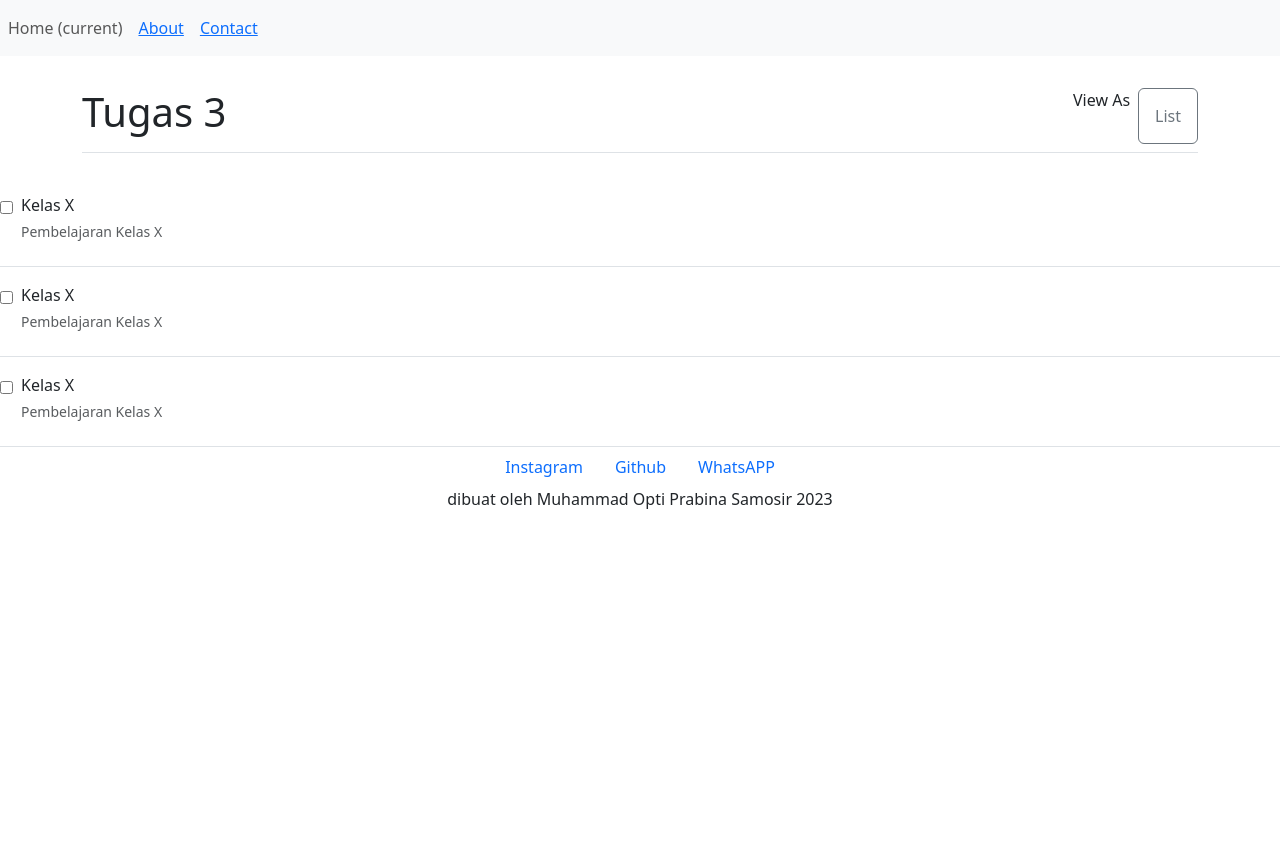
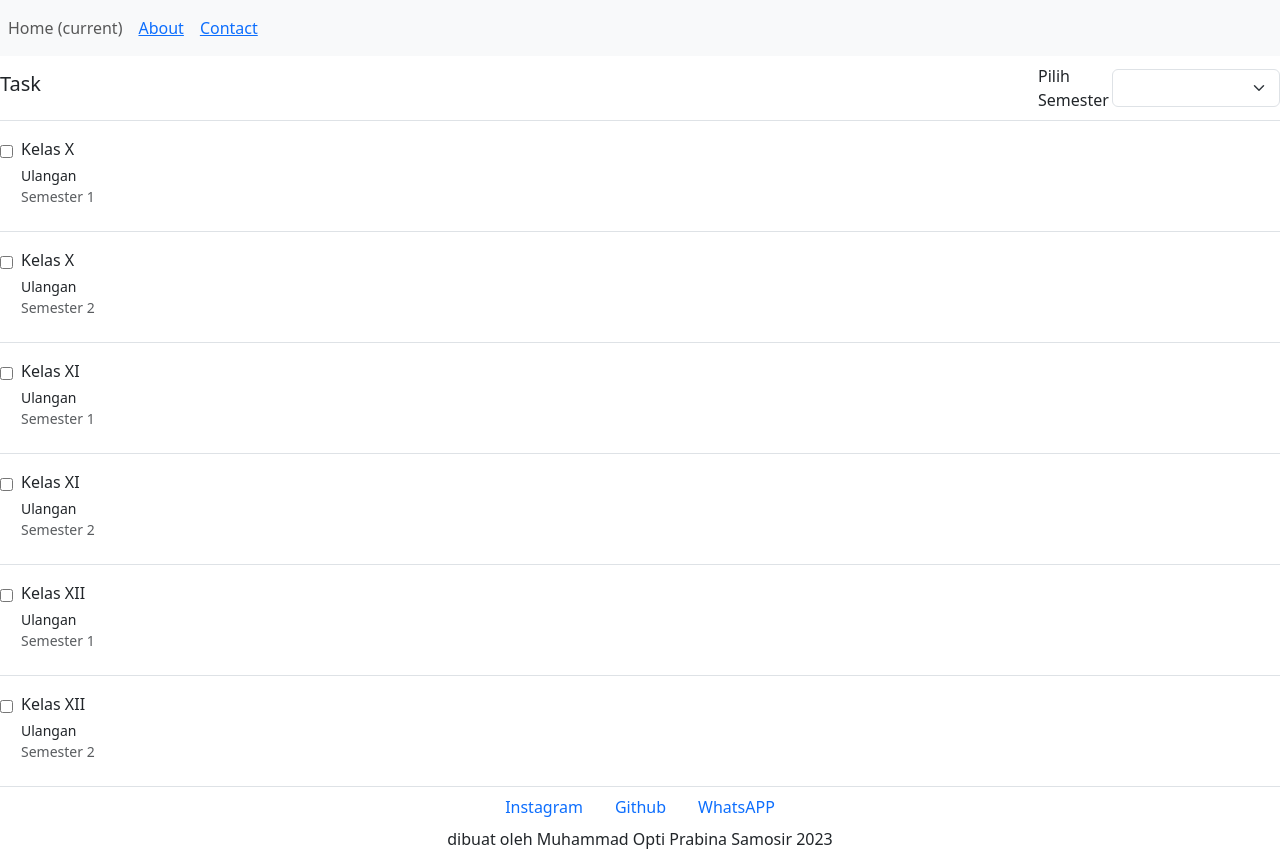
Before and after one commit to optisamosir/sekolahbeta, a Nuxt app: page / in a window 1280 px wide. Before the commit the page ends 800 px from the top, so only its background shows below. Built offline with nearby package versions, Linux system fonts and the light colour scheme.

Commit message:
pesan commit

```diff
--- /dev/null
+++ b/components/Card/CardItem.vue
@@ -0,0 +1,54 @@
+<template>
+    <div
+    :class="[
+    'item-task d-flex align-items-start border-bottom pt-3 pb-4',
+    isGrid ? 'col-12 col-md-6 col-lg-4' : 'col-12'
+    ]"
+    >
+    <input
+    id="task"
+    v-model="LocalTask.isDone"
+    type="checkbox"
+    name="status"
+    class="me-2 mt-2"
+    :checked="task.isDone"
+    >
+    <div
+    :class="[
+    'd-flex flex-column',
+    task.isDone ? 'text-decoration-line-through fst-italic' : ''
+    ]"
+    >
+    <div class="title-task mb-1">
+    {{ task.title }}
+    </div>
+    <div class="description-task small">
+    {{ task.description }}
+    </div>
+    <div class="description-task small text-muted">
+    {{ task.category }}
+    </div>
+    </div>
+    </div>
+    </template>
+    <script>
+    export default {
+    props: {
+    task: Object,
+    default(){
+        return{}
+    }
+    },
+    computed: {
+        LocalTask:{
+            get(){
+                return this.task
+            },
+            set(newValue){
+                this.$emit('update:task', newValue)
+            }
+        }
+    }
+
+    }
+    </script>
--- a/pages/index.vue
+++ b/pages/index.vue
@@ -1,131 +1,90 @@
 <template>
 <section>
-  <div class ="py-4">
-    <div class="container">
-      <div class="title border-bottom d-flex align-item-center justify-content-between py-2">
-        <h1>Tugas 3</h1>
-        <div class="d-flex align-item-center">
-          <span class="me-2">View As</span>
-          <button
-          class="btn btn-outline-secondary py-1 px-3"
-          @click="isGrid=!isGrid">
-          {{ isGrid?'Grid':'List' }}
-          </button>
-        </div>
-      </div>
-    </div>
+  <div class="title border-bottom d-flex align-items-center py-2">
+    <h5>Task</h5>
+    <div class="d-flex align-items-center ms-auto">
+      Pilih Semester
+      <div class="d-flex align-items-center justify-content-end w-100">
+        <select class="form-select" v-model="selectedCategory" placeholder="Pilih Semester">
+
+          <option value="1">Semester 1</option>
+          <option value="2">Semester 2</option>
+        </select>    </div>
   </div>
-  <div class="list-task row">
-    <div
-    :class="[
-    'item-task d-flex align-items-start border-bottom pt-3 pb-4',
-    isGrid? 'col-12 col-md-6 col-lg-4' :'col-12']">
-<!-- // v-model berfungsi untuk mengikat variabel yang dideklarasikan dan secara
-otomatis akan memperbaharui elemen berdasarkan tipe input -->
-<input
-id="task"
-type="checkbox"
-name="status"
-class="me-2 mt-2"
-:checked="tasks[0].isDone"
-v-model="tasks[0].isDone"
->
-<div
-:class="['d-flex flex-column', tasks[0].isDone ?
-'text-decoration-line-through fst-italic' : '']">
-<div class="title-task mb-1">
-{{ tasks[0].title }}
 </div>
-<div class="description-task small text-muted">
-{{ tasks[0].description }}
-</div>
-</div>
-</div>
-
-<div
-    :class="[
-    'item-task d-flex align-items-start border-bottom pt-3 pb-4',
-    isGrid? 'col-12 col-md-6 col-lg-4' :'col-12']">
-<!-- // v-model berfungsi untuk mengikat variabel yang dideklarasikan dan secara
-otomatis akan memperbaharui elemen berdasarkan tipe input -->
-<input
-id="task"
-type="checkbox"
-name="status"
-class="me-2 mt-2"
-:checked="tasks[1].isDone"
-v-model="tasks[1].isDone"
->
-<div
-:class="['d-flex flex-column', tasks[1].isDone ?
-'text-decoration-line-through fst-italic' : '']">
-<div class="title-task mb-1">
-{{ tasks[0].title }}
-</div>
-<div class="description-task small text-muted">
-{{ tasks[0].description }}
-</div>
-</div>
-</div>
-
-<div
-    :class="[
-    'item-task d-flex align-items-start border-bottom pt-3 pb-4',
-    isGrid? 'col-12 col-md-6 col-lg-4' :'col-12']">
-<!-- // v-model berfungsi untuk mengikat variabel yang dideklarasikan dan secara
-otomatis akan memperbaharui elemen berdasarkan tipe input -->
-<input
-id="task"
-type="checkbox"
-name="status"
-class="me-2 mt-2"
-:checked="tasks[2].isDone"
-v-model="tasks[2].isDone"
->
-<div
-:class="['d-flex flex-column', tasks[2].isDone ?
-'text-decoration-line-through fst-italic' : '']">
-<div class="title-task mb-1">
-{{ tasks[0].title }}
-</div>
-<div class="description-task small text-muted">
-{{ tasks[0].description }}
-</div>
-</div>
-</div>
-
+<div class="list-task row">
+  <CardItem
+  v-for="(task, i) in resultQuery"
+  :key="i"
+  :task="task"
+  :isGrid="isGrid"
+  />
 </div>
 </section>
 </template>
 
 <script>
-export default{
-data(){
+import CardItem from "@/components/Card/CardItem.vue"
+export default {
+  components: {
+    CardItem
+  },
+  data(){
   return{
-    isGrid : false,
-    isCreating : false,
+    selectedCategory:'',
+    searchQuery: '',
+    isCreating: false,
+    isGrid: false,
     tasks : [
       {
         title :'Kelas X',
-        description : 'Pembelajaran Kelas X',
-        category : 'Tugas Harian',
+        description : 'Ulangan',
+        category : 'Semester 1',
+        isDone :false,
+      },
+      {
+        title :'Kelas X',
+        description : 'Ulangan',
+        category : 'Semester 2',
         isDone :false,
       },
       {
         title :'Kelas XI',
-        description : 'Pembelajaran Kelas XI',
-        category : 'Tugas Harian',
+        description : 'Ulangan',
+        category : 'Semester 1',
+        isDone :false,
+      },
+      {
+        title :'Kelas XI',
+        description : 'Ulangan',
+        category : 'Semester 2',
         isDone :false,
       },
       {
         title :'Kelas XII',
-        description : 'Pembelajaran Kelas XII',
-        category : 'Tugas Harian',
+        description : 'Ulangan',
+        category : 'Semester 1',
+        isDone :false,
+      },
+      {
+        title :'Kelas XII',
+        description : 'Ulangan',
+        category : 'Semester 2',
         isDone :false,
       }
     ]
   }
+},
+computed :  {
+    resultQuery() {
+      if (!this.selectedCategory) {
+        return this.tasks;
+      } else {
+        return this.tasks.filter((item)=> {
+          return item.category.includes(this.selectedCategory);
+        });
+      }
 }
-
+}
 }
 </script>
```
Also changed, not shown: Card/CardItem.vue (deleted, +0 -38 lines).
